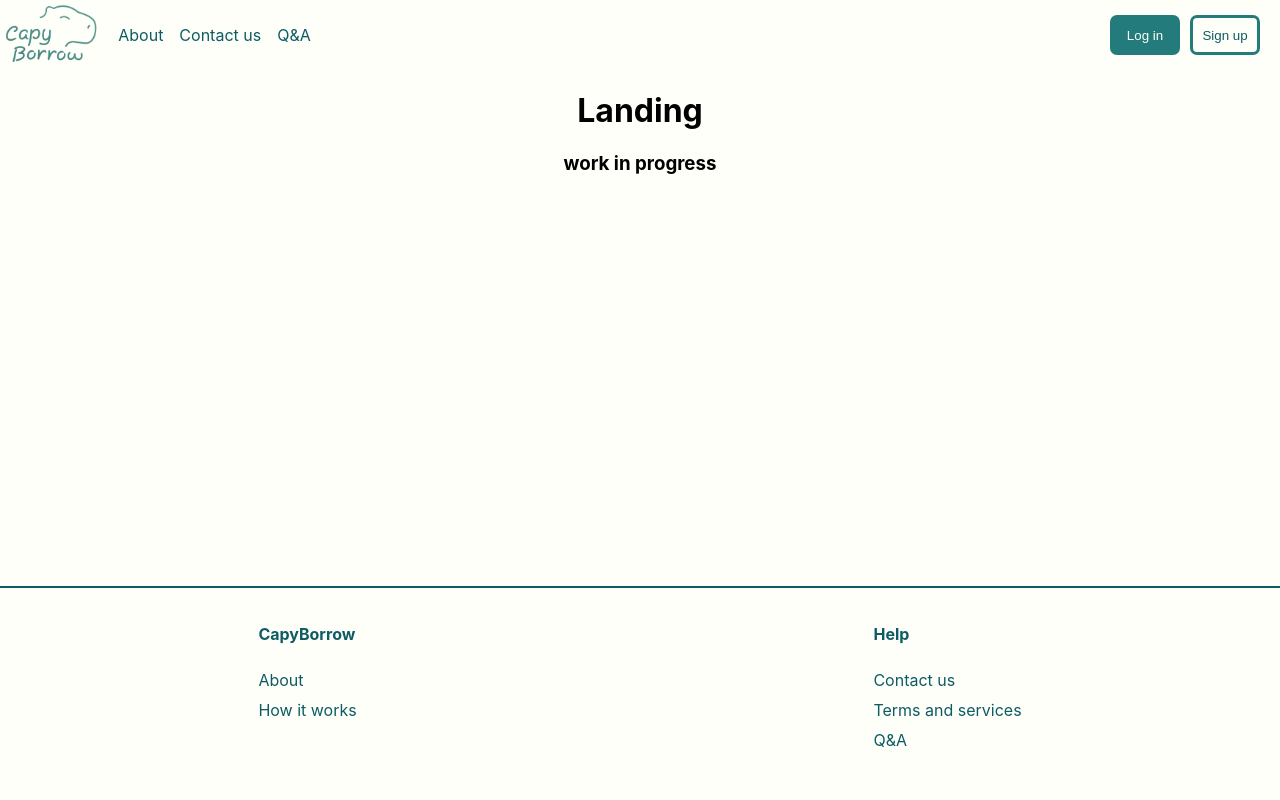
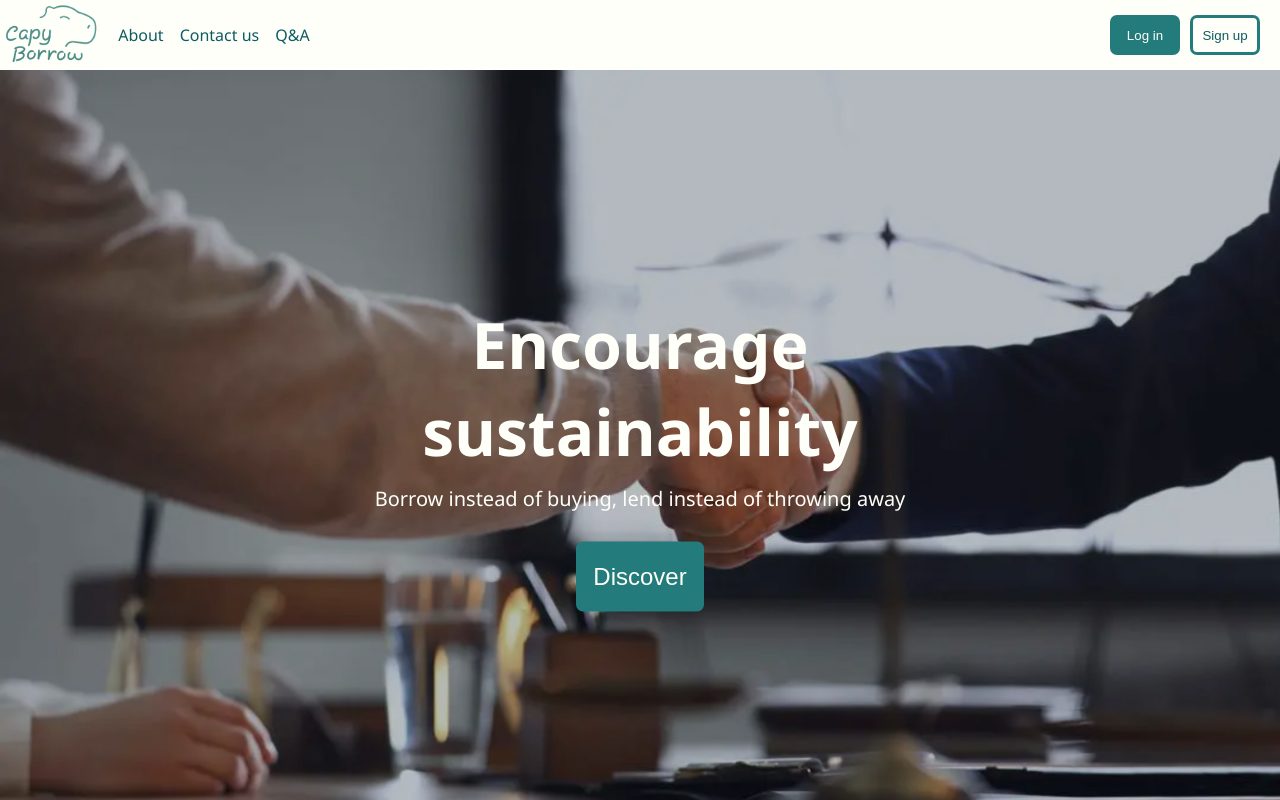
Before and after one commit to CapyBorrow-PDG/capyborrow, a React (Create React App) app in the folder frontend/: page / in a window 1280 px wide. Shown: the top 800 px of the page. Built offline with nearby package versions, Linux system fonts and the light colour scheme; the HTML template or start-up script is replaced by a standard one.

Commit message:
SCRUM-27 first part

```diff
--- a/frontend/src/App.css
+++ b/frontend/src/App.css
@@ -6,6 +6,7 @@
 }
 
 .App {
+  font-family:'Segoe UI', Tahoma, Geneva, Verdana, sans-serif;
   text-align: center;
 }
 
@@ -53,31 +54,73 @@
   padding-right: 20px;
 }
 
-.headerbutton {
+button {
   width: 70px;
   height: 40px;
   border: 3px solid var(--light-turquoise);
   border-radius: 7px;
 }
 
-.header #loginButton {
+button.darkbutton {
   background-color: var(--light-turquoise);
   color: var(--off-white);
 }
 
-.header #loginButton:hover {
+button.darkbutton:hover {
   background-color: var(--off-white);
   color: var(--dark-turquoise);
 }
 
-.header #signupButton {
+button.lightbutton {
   background-color: var(--off-white);
   color: var(--dark-turquoise);
 }
 
-.header #signupButton:hover {
+button.lightbutton:hover {
   background-color: var(--light-turquoise);
   color: var(--off-white);
+}
+
+/*******
+ * landing page part 1
+ ********/
+
+#title {
+  position: relative;
+}
+
+#title #titleimage {
+  width: 100%;
+}
+
+#title .titletext {
+  color: var(--off-white);
+  position: absolute;
+  top: 45%;
+  left: 50%;
+  transform: translate(-50%, -50%);
+  display: flex;
+  flex-direction: column;
+  align-items: center;
+  row-gap: 10px;
+}
+
+.titletext h1 {
+  font-size: 64px;
+  margin: 0px;
+}
+
+.titletext h3 {
+  font-weight: normal;
+  font-size: 20px;
+  margin: 0px;
+}
+
+.titletext button {
+  width: 20%;
+  height: 70px;
+  font-size: 24px;
+  margin-top: 20px;
 }
 
 /*******
@@ -85,11 +128,11 @@
  ********/
 
  .footer {
-  position: fixed;
   left: 0;
   bottom: 0;
   width: 100%;
   color: var(--dark-turquoise);
+  background-color: var(--off-white);
   border-top: 2px solid var(--dark-turquoise);
   display: flex;
   justify-content: space-around;
--- a/frontend/src/App.tsx
+++ b/frontend/src/App.tsx
@@ -8,6 +8,7 @@ import About from './pages/About.tsx';
 import Contact from './pages/Contact.tsx';
 import Questions from './pages/Questions.tsx';
 import Terms from './pages/Terms.tsx';
+import Shop from './pages/Shop.tsx';
 
 const App = () => {
   return (
@@ -20,6 +21,7 @@ const App = () => {
           <Route path="/contact" element={<Contact />} />
           <Route path="/questions" element={<Questions />} />
           <Route path="/termsandservices" element={<Terms />} />
+          <Route path="/shop" element={<Shop />} />
         </Routes>
       </div>
       <Footer />
--- a/frontend/src/components/NavBar.tsx
+++ b/frontend/src/components/NavBar.tsx
@@ -24,10 +24,10 @@ const NavBar = () => {
           </div>
         </div>
         <div id="buttons">
-          <button className="headerbutton" id="loginButton">
+          <button className="headerbutton darkbutton">
             Log in
           </button>
-          <button className="headerbutton" id="signupButton">
+          <button className="headerbutton lightbutton">
             Sign up
           </button>
         </div>
--- a/frontend/src/pages/Landing.tsx
+++ b/frontend/src/pages/Landing.tsx
@@ -1,8 +1,17 @@
+import handshake from '../images/handshake.png';
+import { Link, useNavigate } from 'react-router-dom';
+
 const Landing = () => {
+  const navigate = useNavigate();
+
   return(
-    <div>
-      <h1>Landing</h1>
-      <h3>work in progress</h3>
+    <div id="title">
+      <img src={handshake} id="titleimage" alt="handshake" />
+      <div className="titletext">
+        <h1>Encourage sustainability</h1>
+        <h3>Borrow instead of buying, lend instead of throwing away</h3>
+        <button className="darkbutton" onClick={() => navigate('/shop')}>Discover</button>
+      </div>
     </div>
   );
 };
--- /dev/null
+++ b/frontend/src/pages/Shop.tsx
@@ -0,0 +1,10 @@
+const Shop = () => {
+  return(
+    <div>
+      <h1>Shop</h1>
+      <h3>work in progress</h3>
+    </div>
+  );
+};
+
+export default Shop;
```
Also changed, not shown: frontend/src/images/handshake.png.
